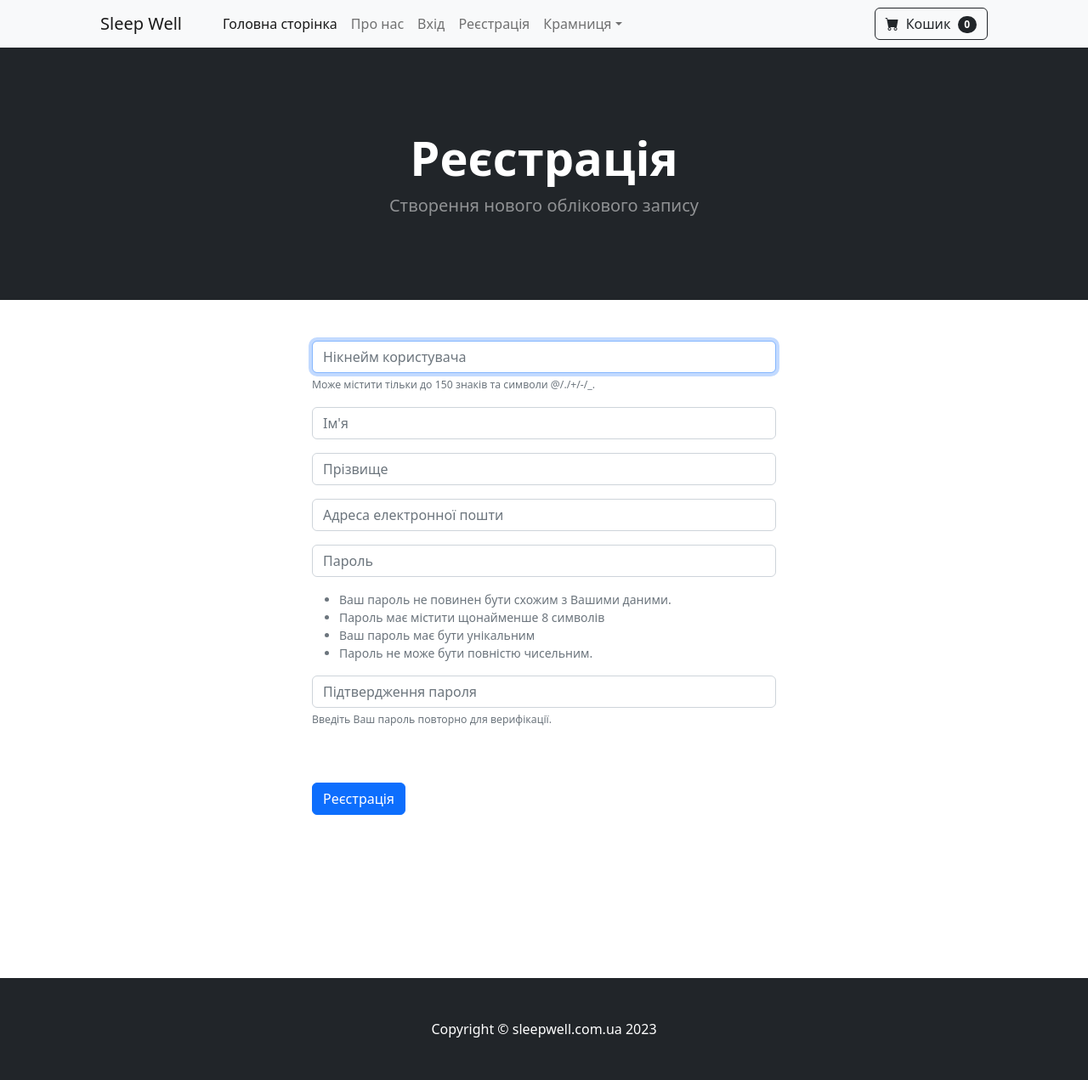
After one commit to Murat745/bedding_web_store, a Django app: page /register/ in a window 1280 px wide. The commit adds this page. Shown: the whole page at 85% size. Run offline with Django 4.2, Linux system fonts and the light colour scheme; some libraries are stand-ins or nearby versions.

Commit message:
New user register form added

```diff
--- /dev/null
+++ b/bedding_store/forms.py
@@ -0,0 +1,52 @@
+from django import forms
+from django.contrib.auth.forms import UserCreationForm
+from django.contrib.auth.models import User
+
+
+class SignUpForm(UserCreationForm):
+    email = forms.EmailField(label="", widget=forms.TextInput(attrs={'class': 'form-control',
+                                                                     'placeholder': 'Адреса електронної пошти'
+                                                                     }
+                                                              ))
+    first_name = forms.CharField(label="", max_length=100, widget=forms.TextInput(attrs={'class': 'form-control',
+                                                                                         'placeholder': "Ім'я"
+                                                                                         }
+                                                                                  ))
+    last_name = forms.CharField(label="", max_length=100, widget=forms.TextInput(attrs={'class': 'form-control',
+                                                                                        'placeholder': 'Прізвище'
+                                                                                        }
+                                                                                 ))
+
+    class Meta:
+        model = User
+        fields = ('username', 'first_name', 'last_name', 'email', 'password1', 'password2')
+
+    def __init__(self, *args, **kwargs):
+        super(SignUpForm, self).__init__(*args, **kwargs)
+
+        self.fields['username'].widget.attrs['class'] = 'form-control'
+        self.fields['username'].widget.attrs['placeholder'] = 'Нікнейм користувача'
+        self.fields['username'].label = ''
+        self.fields['username'].help_text = ('<span class="form-text text-muted">'
+                                             '<small>Може містити тільки до 150 знаків та символи @/./+/-/_.</small>'
+                                             '</span>'
+                                             )
+
+        self.fields['password1'].widget.attrs['class'] = 'form-control'
+        self.fields['password1'].widget.attrs['placeholder'] = 'Пароль'
+        self.fields['password1'].label = ''
+        self.fields['password1'].help_text = ('<ul class="form-text text-muted small">'
+                                              '<li>Ваш пароль не повинен бути схожим з Вашими даними.</li>'
+                                              '<li>Пароль має містити щонайменше 8 символів</li>'
+                                              '<li>Ваш пароль має бути унікальним</li>'
+                                              '<li>Пароль не може бути повністю чисельним.</li>'
+                                              '</ul>'
+                                              )
+
+        self.fields['password2'].widget.attrs['class'] = 'form-control'
+        self.fields['password2'].widget.attrs['placeholder'] = 'Підтвердження пароля'
+        self.fields['password2'].label = ''
+        self.fields['password2'].help_text = ('<span class="form-text text-muted">'
+                                              '<small>Введіть Ваш пароль повторно для верифікації.</small>'
+                                              '</span>'
+                                              )
--- a/bedding_store/urls.py
+++ b/bedding_store/urls.py
@@ -6,4 +6,5 @@ urlpatterns = [
     path('about/', views.about, name='about'),
     path('login/', views.login_user, name='login'),
     path('logout/', views.logout_user, name='logout'),
+    path('register/', views.register_user, name='register'),
     ]
--- a/bedding_store/views.py
+++ b/bedding_store/views.py
@@ -1,6 +1,7 @@
 from django.contrib import messages
 from django.contrib.auth import authenticate, login, logout
 from django.shortcuts import redirect, render
+from .forms import SignUpForm
 from .models import Product
 
 
@@ -23,7 +24,7 @@ def login_user(request):
             messages.success(request, 'Ви успішно увійшли до облікового запису!')
             return redirect('home')
         else:
-            messages.success(request, 'Помилка авторизації! Спробуйте ще раз!')
+            messages.error(request, 'Помилка авторизації! Спробуйте ще раз!')
             return redirect('login')
     else:
         return render(request, 'login.html', {})
@@ -31,5 +32,23 @@ def login_user(request):
 
 def logout_user(request):
     logout(request)
-    messages.success(request, 'Ви вийшли з облікового запису! Дякуємо за увагу до нашої крамниці!')
+    messages.warning(request, 'Ви вийшли з облікового запису! Дякуємо за увагу до нашої крамниці!')
     return redirect('home')
+
+
+def register_user(request):
+    form = SignUpForm()
+    if request.method == 'POST':
+        form = SignUpForm(request.POST)
+        if form.is_valid():
+            form.save()
+            username = form.cleaned_data['username']
+            password = form.cleaned_data['password1']
+            user = authenticate(username=username, password=password)
+            login(request, user)
+            messages.success(request, 'Ви успішно зареєструвалися! Ласкаво просимо!')
+            return redirect('home')
+        else:
+            messages.error(request, 'Помилка реєстрації. Спробуйте ще')
+            return redirect('register')
+    return render(request, 'register.html', {'form': form})
--- a/templates/login.html
+++ b/templates/login.html
@@ -15,7 +15,7 @@
           <center>
               <div class="col-md-6 offset-md-auto">
                   <br/><br/>
-                  <form method="post" action="{% url 'login' %}">
+                  <form method="POST" action="{% url 'login' %}">
                       {% csrf_token %}
 
                       <div class="mb-3">
--- a/templates/navbar.html
+++ b/templates/navbar.html
@@ -9,9 +9,10 @@
 
 
                 {% if user.is_authenticated %}
-                    <li class="nav-item"><a class="nav-link" href="{% url 'logout' %}">Вийти</a></li>
+                    <li class="nav-item"><a class="nav-link" href="{% url 'logout' %}">Вихід</a></li>
                 {% else %}
-                    <li class="nav-item"><a class="nav-link" href="{% url 'login' %}">Увійти</a></li>
+                    <li class="nav-item"><a class="nav-link" href="{% url 'login' %}">Вхід</a></li>
+                    <li class="nav-item"><a class="nav-link" href="{% url 'register' %}">Реєстрація</a></li>
                 {% endif %}
 
                 <li class="nav-item dropdown">
--- /dev/null
+++ b/templates/register.html
@@ -0,0 +1,34 @@
+{% extends 'base.html' %}
+{% block content %}
+
+<header class="bg-dark py-5">
+    <div class="container px-4 px-lg-5 my-5">
+        <div class="text-center text-white">
+            <h1 class="display-4 fw-bolder">Реєстрація</h1>
+            <p class="lead fw-normal text-white-50 mb-0">Створення нового облікового запису</p>
+        </div>
+    </div>
+</header>
+
+<div class="container">
+     <div class="row">
+
+              <div class="col-md-6 offset-md-3">
+                  <br/><br/>
+                  <form method="POST" action="{% url 'register' %}">
+                      {% csrf_token %}
+
+                      {{ form.as_p }}
+                      <br/><br/>
+                      <button type="submit" class="btn btn-primary">Реєстрація</button>
+                  </form>
+                  <br/><br/>
+                  <br/><br/>
+                  <br/><br/>
+                  <br/><br/>
+              </div>
+
+     </div>
+</div>
+
+{% endblock %}
```
Also changed, not shown: templates/logout.html (deleted, +0 -10 lines).
